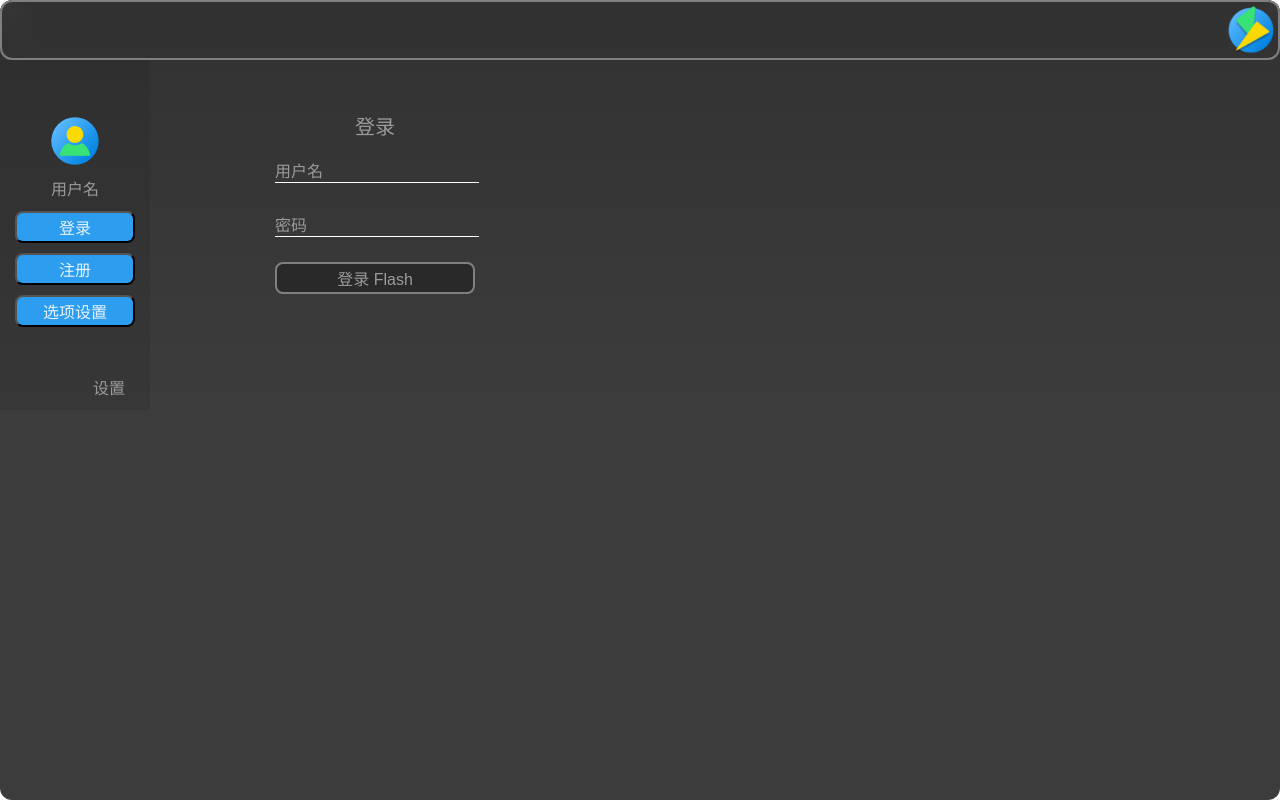
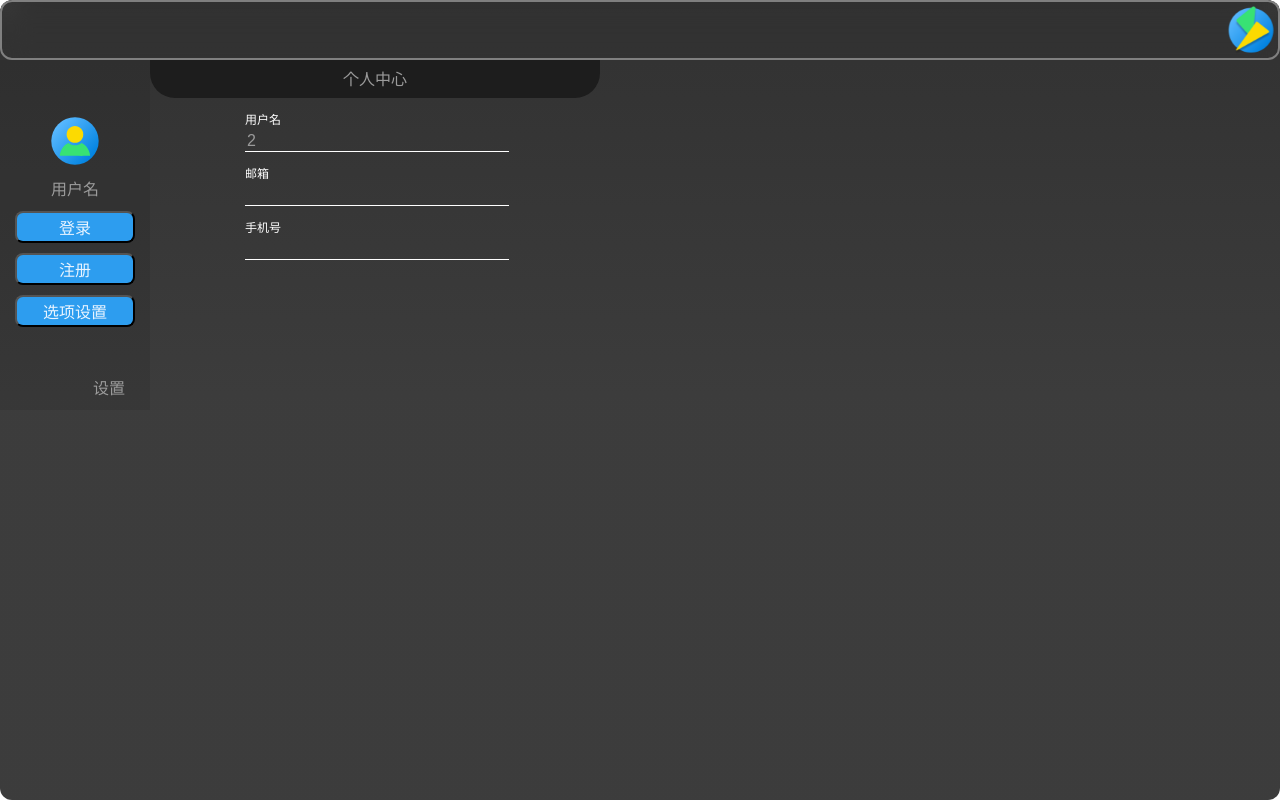
Before and after one commit to DWHengr/flash, a React (Vite) app: page /personal/center in a window 1280 px wide. Before the commit this address led to /personal/login. Built offline with nearby package versions, Linux system fonts and the light colour scheme.

Commit message:
feat: add personal center page

```diff
--- /dev/null
+++ b/src/pages/PersonalSetting/center/index.css
@@ -0,0 +1,6 @@
+.center-box {
+  margin-top: 20px;
+  display: flex;
+  flex-direction: column;
+  align-items: center;
+}
--- /dev/null
+++ b/src/pages/PersonalSetting/center/index.jsx
@@ -0,0 +1,59 @@
+import "./index.css";
+import { useState } from "react";
+import FlahsInput from "../../../components/FlashInput";
+import user from "../../../api/user";
+export default function Center() {
+  const [userinfo, setUserinfo] = useState({
+    username: "2",
+    password: "",
+    confirmPassword: "",
+  });
+  const [registerMsg, setRegisterMsg] = useState({
+    isSuccess: false,
+    msg: "",
+  });
+
+  const setMsg = (msg, isSuccess = false) => {
+    setRegisterMsg({
+      isSuccess: isSuccess,
+      msg: msg,
+    });
+  };
+
+  return (
+    <div>
+      <div className="option-bar">
+        <div>个人中心</div>
+      </div>
+      <div className={"center-box"}>
+        <FlahsInput
+          width={260}
+          type="text"
+          name="username"
+          value={userinfo.username}
+          readOnly
+        >
+          用户名
+        </FlahsInput>
+        <FlahsInput
+          width={260}
+          type="text"
+          name="phone"
+          value={userinfo.password}
+          readOnly
+        >
+          邮箱
+        </FlahsInput>
+        <FlahsInput
+          width={260}
+          type="text"
+          name="email"
+          value={userinfo.confirmPassword}
+          readOnly
+        >
+          手机号
+        </FlahsInput>
+      </div>
+    </div>
+  );
+}
--- a/src/pages/PersonalSetting/index.jsx
+++ b/src/pages/PersonalSetting/index.jsx
@@ -5,6 +5,7 @@ import Register from "./Register";
 import Setting from "./Setting";
 import Option from "./Option";
 import Record from "./record";
+import Center from "./center";
 import { useLoading } from "../../components/Loading";
 import { useSelector, useDispatch } from "react-redux";
 import { clearUser } from "../../store/user/action";
@@ -44,7 +45,9 @@ export default function PersonalSetting() {
           position: "relative",
         }}
       >
-        <img className="head-portrait" src="/headPortrait.svg" />
+        <Link to="/personal/center">
+          <img className="head-portrait" src="/headPortrait.svg" />
+        </Link>
         <div className="user-name">
           {userDate?.isLogin ? userDate.username : "用户名"}
         </div>
@@ -101,6 +104,7 @@ export default function PersonalSetting() {
           <Route exact path="/personal/register" component={Register}></Route>
           <Route exact path="/personal/setting" component={Setting}></Route>
           <Route exact path="/personal/option" component={Option}></Route>
+          <Route exact path="/personal/center" component={Center}></Route>
           <PrivateRoute
             exact
             path="/personal/record"
```
